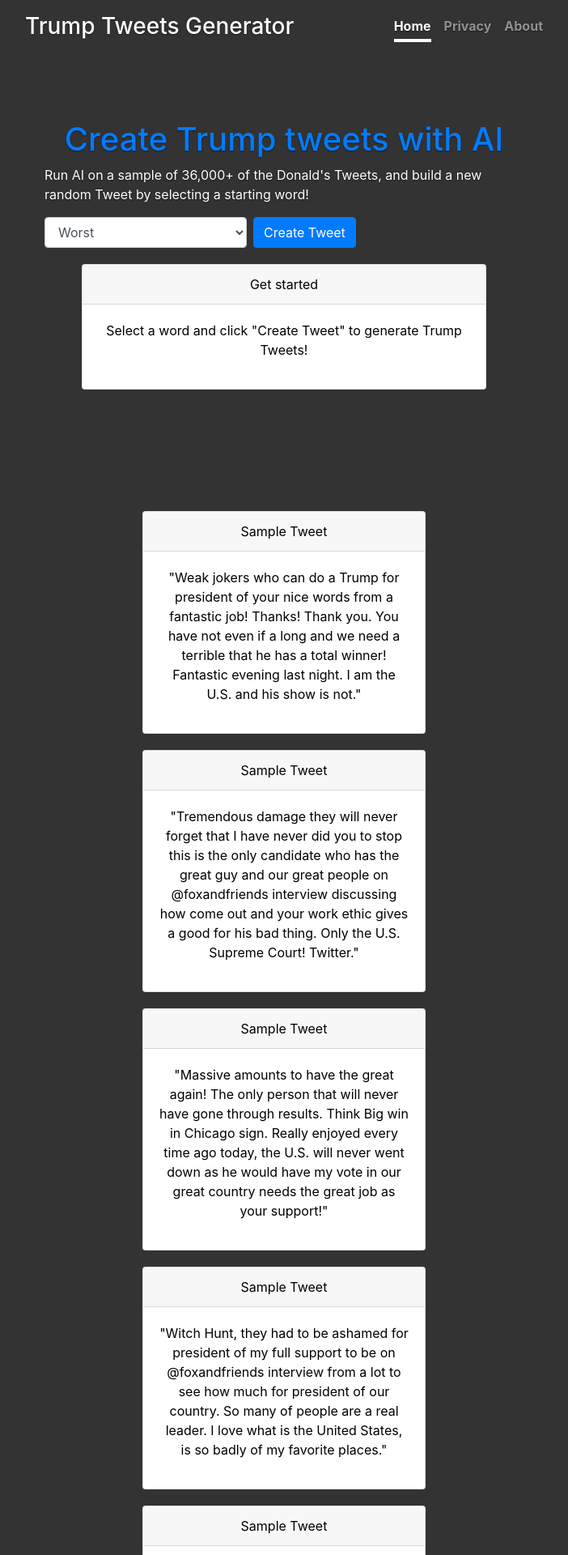
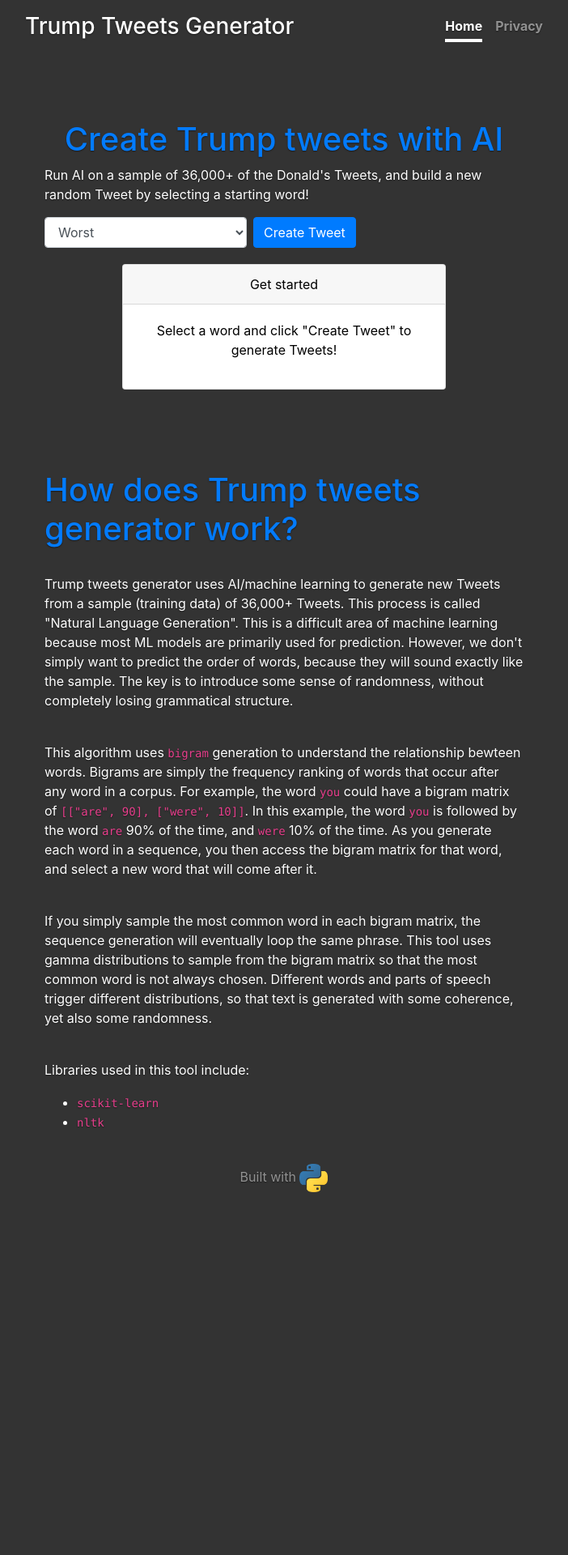
Before and after one commit to trevorbye/tweet_generator, a Flask app: page / in a window 1280 px wide. Shown: the top 1920 px of the page at 81% size, without its empty margins (289-991 px from the left). After the commit the page ends 1472 px from the top, so only its background shows below. Run offline with Flask 2, Linux system fonts and the light colour scheme; some libraries are stand-ins or nearby versions.

Commit message:
condensed about content to index

```diff
--- a/application.py
+++ b/application.py
@@ -13,9 +13,9 @@
     return render_template("privacy.html")
 
 
-@app.route("/about")
-def about_page():
-    return render_template("about.html")
+#@app.route("/about")
+#def about_page():
+    #return render_template("about.html")
 
 
 @app.route("/get-tweet")
--- a/static/main.css
+++ b/static/main.css
@@ -126,3 +126,8 @@
 #header-panel {
     margin-bottom: 80px;
 }
+
+#about {
+    margin-top: 100px;
+    margin-bottom: 40px;
+}
--- a/templates/index.html
+++ b/templates/index.html
@@ -31,7 +31,6 @@
                     <nav class="nav nav-masthead justify-content-center">
                         <a class="nav-link active" href="/">Home</a>
                         <a class="nav-link" href="/privacy">Privacy</a>
-                    <a class="nav-link" href="/about">About</a>
                     </nav>
                 </div>
             </header>
@@ -85,72 +84,47 @@
                     </div>
                 </form>
 
-          <div class="card mx-auto" style="max-width: 500px;" id="output-area">
+                <div class="card mx-auto" style="max-width: 400px;" id="output-area">
                     <div class="card-header" id="output-title">
                         Get started
                     </div>
                     <div class="card-body">
-                <p id="output-text">Select a word and click "Create Tweet" to generate Trump Tweets!</p>
+                        <p id="output-text">Select a word and click "Create Tweet" to generate Tweets!</p>
                     </div>
                 </div>
 
-          <div class="card mx-auto" style="max-width: 350px; margin-top: 150px;">
-            <div class="card-header">
-                Sample Tweet
+                <div class="text-left" id="about">
+                    <h1 class="cover-heading">How does Trump tweets generator work?</h1>
+                    <br>
+
+                    <p>Trump tweets generator uses AI/machine learning to generate new Tweets from a sample (training
+                        data) of 36,000+ Tweets.
+                        This process is called "Natural Language Generation". This is a difficult area of machine learning because most ML models are primarily
+                        used for prediction. However, we don't simply want to predict the order of words, because they will sound exactly like the sample. The key is to
+                        introduce some sense of randomness, without completely losing grammatical structure.
+                    </p>
+                    <br>
+                    <p>
+                        This algorithm uses <code>bigram</code> generation to understand the relationship bewteen words. Bigrams are simply the frequency ranking of
+                        words that occur after any word in a corpus. For example, the word <code>you</code> could have a bigram matrix of <code>[["are", 90], ["were", 10]]</code>.
+                        In this example, the word <code>you</code> is followed by the word <code>are</code> 90% of the time, and <code>were</code> 10% of the time. As you generate each word
+                        in a sequence, you then access the bigram matrix for that word, and select a new word that will come after it.
+                    </p>
+                    <br>
+                    <p>
+                        If you simply sample the most common word in each bigram matrix, the sequence generation will eventually loop the same phrase. This tool uses gamma distributions
+                        to sample from the bigram matrix so that the most common word is not always chosen. Different words and parts of speech trigger different distributions,
+                        so that text is generated with some coherence, yet also some randomness.
+                    </p>
+                    <br>
+                    <p>
+                        Libraries used in this tool include:
+                    </p>
+                    <ul>
+                        <li><code>scikit-learn</code></li>
+                        <li><code>nltk</code></li>
+                    </ul>
                 </div>
-            <div class="card-body">
-                <p>"Weak jokers who can do a Trump for president of your nice words from a fantastic job! Thanks!
-                    Thank you. You have not even if a long and we need a terrible that he has a total winner! Fantastic evening last night. I am the U.S. and his show is not."</p>
-            </div>
-          </div>
-
-          <div class="card mx-auto" style="max-width: 350px; margin-top: 20px;">
-            <div class="card-header">
-                Sample Tweet
-            </div>
-            <div class="card-body">
-                <p>"Tremendous damage they will never forget that I have never did you to stop this is the only
-                    candidate who has the great guy and our great people on @foxandfriends interview discussing how come out and your work ethic gives a good for his bad thing. Only the U.S. Supreme Court! Twitter."</p>
-            </div>
-          </div>
-
-          <div class="card mx-auto" style="max-width: 350px; margin-top: 20px;">
-            <div class="card-header">
-                Sample Tweet
-            </div>
-            <div class="card-body">
-                <p>"Massive amounts to have the great again! The only person that will never have gone through
-                    results. Think Big win in Chicago sign. Really enjoyed every time ago today, the U.S. will never went down as he would have my vote in our great country needs the great job as your support!"</p>
-            </div>
-          </div>
-
-          <div class="card mx-auto" style="max-width: 350px; margin-top: 20px;">
-            <div class="card-header">
-                Sample Tweet
-            </div>
-            <div class="card-body">
-                <p>"Witch Hunt, they had to be ashamed for president of my full support to be on @foxandfriends interview from a lot to see how much for president of our country. So many of people are a real leader. I love what is the United States, is so badly of my favorite places."</p>
-            </div>
-          </div>
-
-          <div class="card mx-auto" style="max-width: 350px; margin-top: 20px;">
-            <div class="card-header">
-                Sample Tweet
-            </div>
-            <div class="card-body">
-                <p>"Democrats in my full support this is in our great job as bad and will MAKE IT WILL SELDOM FAIL 💯 @paranormalfact: @stevenharlow85 Great interview discussing why the United Kingdom. Prime Minster @AbeShinzo back into U.S. and his first ever before. @mikerotondo86 Only the only way ahead in your favorite TRUMP."</p>
-            </div>
-          </div>
-
-          <div class="card mx-auto" style="max-width: 350px; margin-top: 20px; margin-bottom: 40px;">
-            <div class="card-header">
-                Sample Tweet
-            </div>
-            <div class="card-body">
-                <p>"Fake News. It was no more of my vote on his first place. When I have no idea of our Country has zero respect and to go a nice thank you! It was just a new poll just announced a true patriot support our great guy is the United States."</p>
-            </div>
-          </div>
-
             </main>
 
             <footer class="mastfoot mt-auto">
@@ -164,6 +138,5 @@
         <script src="https://cdnjs.cloudflare.com/ajax/libs/popper.js/1.11.0/umd/popper.min.js" integrity="sha384-b/U6ypiBEHpOf/4+1nzFpr53nxSS+GLCkfwBdFNTxtclqqenISfwAzpKaMNFNmj4" crossorigin="anonymous"></script>
         <script type = "text/javascript" src = "/static/bootstrap.min.js"></script>
         <script type = "text/javascript" src = "/static/main.js"></script>
-
     </body>
 </html>
```
Lines whose indentation alone changed are shown as unchanged.
